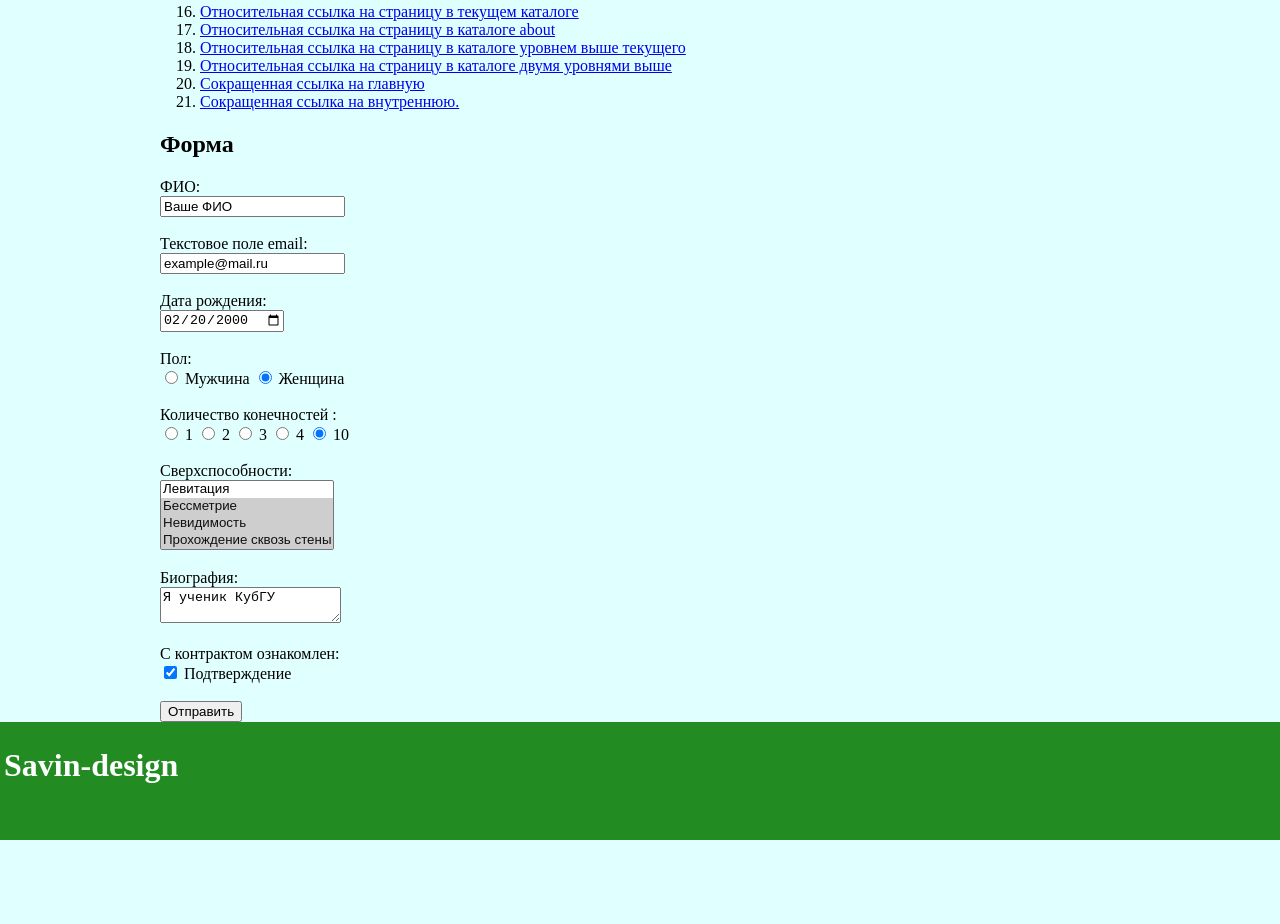
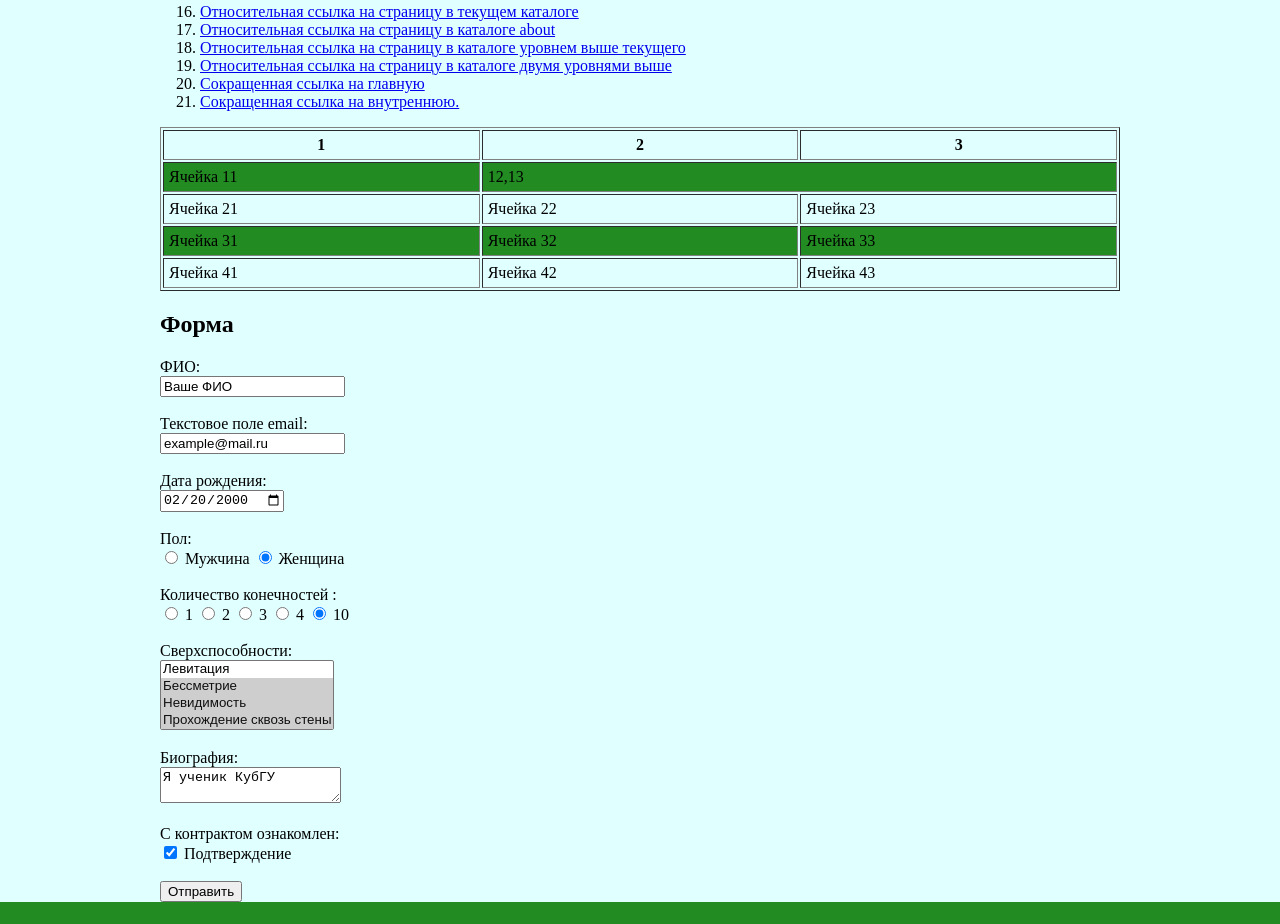
Before and after one commit to dasavin/web2, a plain HTML site: page index.html in a window 1280 px wide. Shown: the part 1156-2080 px from the top of the page. Before the commit the page ends 1996 px from the top, so only its background shows below. Drawn offline with Linux system fonts and the light colour scheme.

Commit message:
Update index.html

```diff
--- a/index.html
+++ b/index.html
@@ -58,6 +58,35 @@
      <li><a href="demo.html">Сокращенная ссылка на внутреннюю.</a></li>
 
 	</ol>
+			<a name="table"></a>
+		<table border="1" width="100%" cellpadding="5";>
+			<tr>
+				<th>1</th>
+				<th> 2</th>
+				<th> 3</th>
+		    </tr>
+			<tr class="nechet">
+				<td>Ячейка 11</td>
+				<td colspan ="2">12,13</td>
+
+			</tr>
+			<tr>
+				<td>Ячейка 21</td>
+				<td>Ячейка 22</td>
+				<td>Ячейка 23</td>
+			</tr>
+			<tr class="nechet">
+				<td>Ячейка 31</td>
+				<td>Ячейка 32</td>
+				<td>Ячейка 33</td>
+			</tr>
+			<tr>
+				<td>Ячейка 41</td>
+				<td>Ячейка 42</td>
+				<td>Ячейка 43</td>
+			</tr>
+
+		</table>
 	<a id="Форма"></a>
    <h2>Форма</h2>
 	<form>
```
